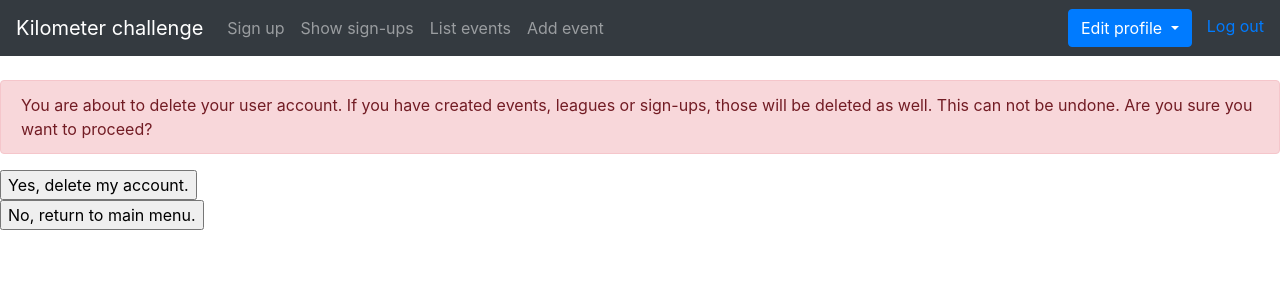
After one commit to jp-tulijoki/Kilometrikisa, a Flask app: page /auth/delete_user in a window 1280 px wide. The commit adds this page. Shown: the top 300 px of the page. Run offline with Flask 2, Linux system fonts and the light colour scheme; a user stored in the database is signed in; tables that the repository leaves empty hold one stand-in row (values such as "Sample post"); some libraries are stand-ins or nearby versions.

Commit message:
käyttäjätilin poisto toimii

```diff
--- a/application/auth/views.py
+++ b/application/auth/views.py
@@ -98,3 +98,15 @@ def change_password():
     db.session().commit()
 
     return redirect(url_for("index"))
+
+@app.route("/auth/delete_user", methods=["GET", "POST"])
+@login_required
+def delete_user():
+    if request.method == "GET":
+        return render_template("auth/deleteuserconfirmation.html")
+
+    user = User.query.get(current_user.id)
+    db.session().delete(user)
+    db.session().commit()
+
+    return redirect(url_for("index"))
--- /dev/null
+++ b/application/templates/auth/deleteuserconfirmation.html
@@ -0,0 +1,14 @@
+{% extends "layout.html" %}
+
+{% block body %}
+<div class="alert alert-danger" role="alert">
+You are about to delete your user account. If you have created events, leagues or sign-ups, those will be deleted as well.
+This can not be undone. Are you sure you want to proceed?
+</div>
+<form method="POST" action="{{ url_for('delete_user') }}">
+    <input type="submit" value="Yes, delete my account."/>
+</form>
+<a href="{{ url_for('index') }}">
+    <input type="submit" value="No, return to main menu."/>
+</a>
+{% endblock %}
--- a/application/templates/layout.html
+++ b/application/templates/layout.html
@@ -45,7 +45,7 @@
           <div class="dropdown-menu dropdown-menu-right" aria-labelledby="editProfileMenuButton">
             <a class="dropdown-item" href="{{ url_for('edit_profile') }}">Edit name and role</a>
             <a class="dropdown-item" href="{{ url_for('change_password') }}">Change password</a>
-            <a class="dropdown-item" href="#">Delete user</a>
+            <a class="dropdown-item" href="{{ url_for('delete_user') }}">Delete user</a>
         </div>
           <a href="{{ url_for('auth_logout') }}" style="padding-left: 15px; padding-top: 5px;">Log out</a>
 	        {% else %}
```
